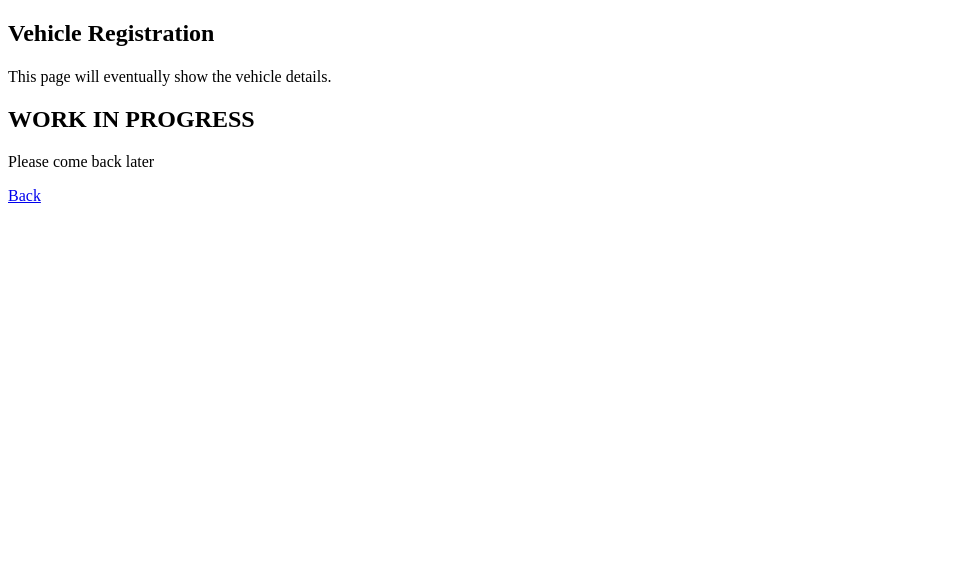
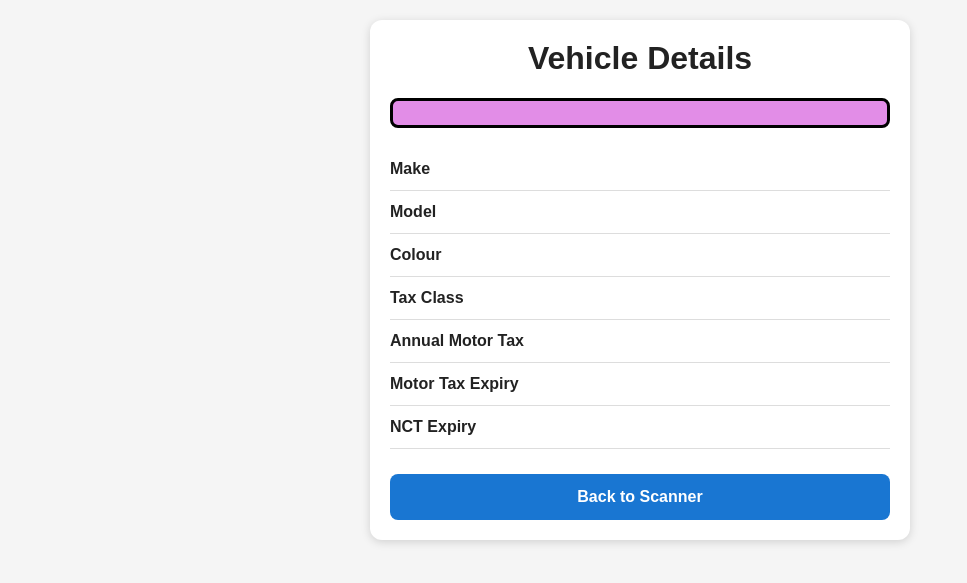
Before and after one commit to PadraicM71/car_reg, a Flask app: template templates/reg.html in a window 1280 px wide. Shown: the top 583 px of the page, without its empty margins (0-967 px from the left). Run offline with Flask 3, Linux system fonts and the light colour scheme; the template is opened without the code that fills it, so the values that code supplies are empty.

Commit message:
Enhance vehicle registration HTML layout
Updated the registration page to display vehicle details with improved styling and structure.

```diff
--- a/templates/reg.html
+++ b/templates/reg.html
@@ -1,22 +1,147 @@
 <!DOCTYPE html>
-<html>
+
+<html lang="en">
 
 <head>
-    <title>Registration</title>
+
+
+<meta charset="UTF-8">
+
+<meta name="viewport"
+      content="width=device-width, initial-scale=1.0">
+
+<title>Vehicle Details</title>
+
+<style>
+
+    body {
+        margin: 0;
+        padding: 20px;
+        font-family: Arial, Helvetica, sans-serif;
+        background: #f5f5f5;
+        color: #222;
+    }
+
+    .container {
+        max-width: 500px;
+        margin: auto;
+        background: white;
+        padding: 20px;
+        border-radius: 12px;
+        box-shadow: 0 2px 10px rgba(0,0,0,0.15);
+    }
+
+    h1 {
+        text-align: center;
+        margin-top: 0;
+    }
+
+    .registration {
+        text-align: center;
+        font-size: 28px;
+        font-weight: bold;
+        letter-spacing: 2px;
+        background: #e28de7;
+        border: 3px solid #000;
+        border-radius: 8px;
+        padding: 12px;
+        margin: 20px 0;
+    }
+
+    .detail {
+        display: flex;
+        justify-content: space-between;
+        padding: 12px 0;
+        border-bottom: 1px solid #ddd;
+    }
+
+    .label {
+        font-weight: bold;
+    }
+
+    .value {
+        text-align: right;
+    }
+
+    .back-button {
+        display: block;
+        width: 100%;
+        box-sizing: border-box;
+        margin-top: 25px;
+        padding: 14px;
+        text-align: center;
+        text-decoration: none;
+        font-size: 16px;
+        font-weight: bold;
+        color: white;
+        background: #1976d2;
+        border-radius: 8px;
+    }
+
+</style>
+
+
 </head>
 
 <body>
 
-<h2>Vehicle Registration</h2>
+<div class="container">
 
-<h1>{{ reg }}</h1>
 
-<p>This page will eventually show the vehicle details.</p>
+<h1>Vehicle Details</h1>
 
-<h2>WORK IN PROGRESS</h2>
-<p>Please come back later</p>
+<div class="registration">
+    {{ vehicle['Registration'] }}
+</div>
 
-<p><a href="/">Back</a></p>
+<div class="detail">
+    <span class="label">Make</span>
+    <span class="value">{{ vehicle['Make'] }}</span>
+</div>
+
+<div class="detail">
+    <span class="label">Model</span>
+    <span class="value">{{ vehicle['Model'] }}</span>
+</div>
+
+<div class="detail">
+    <span class="label">Colour</span>
+    <span class="value">{{ vehicle['Colour'] }}</span>
+</div>
+
+<div class="detail">
+    <span class="label">Tax Class</span>
+    <span class="value">{{ vehicle['Tax Class'] }}</span>
+</div>
+
+<div class="detail">
+    <span class="label">Annual Motor Tax</span>
+    <span class="value">
+        {{ vehicle['Current Annual Motor Tax Rate'] }}
+    </span>
+</div>
+
+<div class="detail">
+    <span class="label">Motor Tax Expiry</span>
+    <span class="value">
+        {{ vehicle['Motor Tax Expiry Date'] }}
+    </span>
+</div>
+
+<div class="detail">
+    <span class="label">NCT Expiry</span>
+    <span class="value">
+        {{ vehicle['NCT Expiry Date'] }}
+    </span>
+</div>
+
+<a href="/" class="back-button">
+    Back to Scanner
+</a>
+
+
+</div>
 
 </body>
+
 </html>
```
